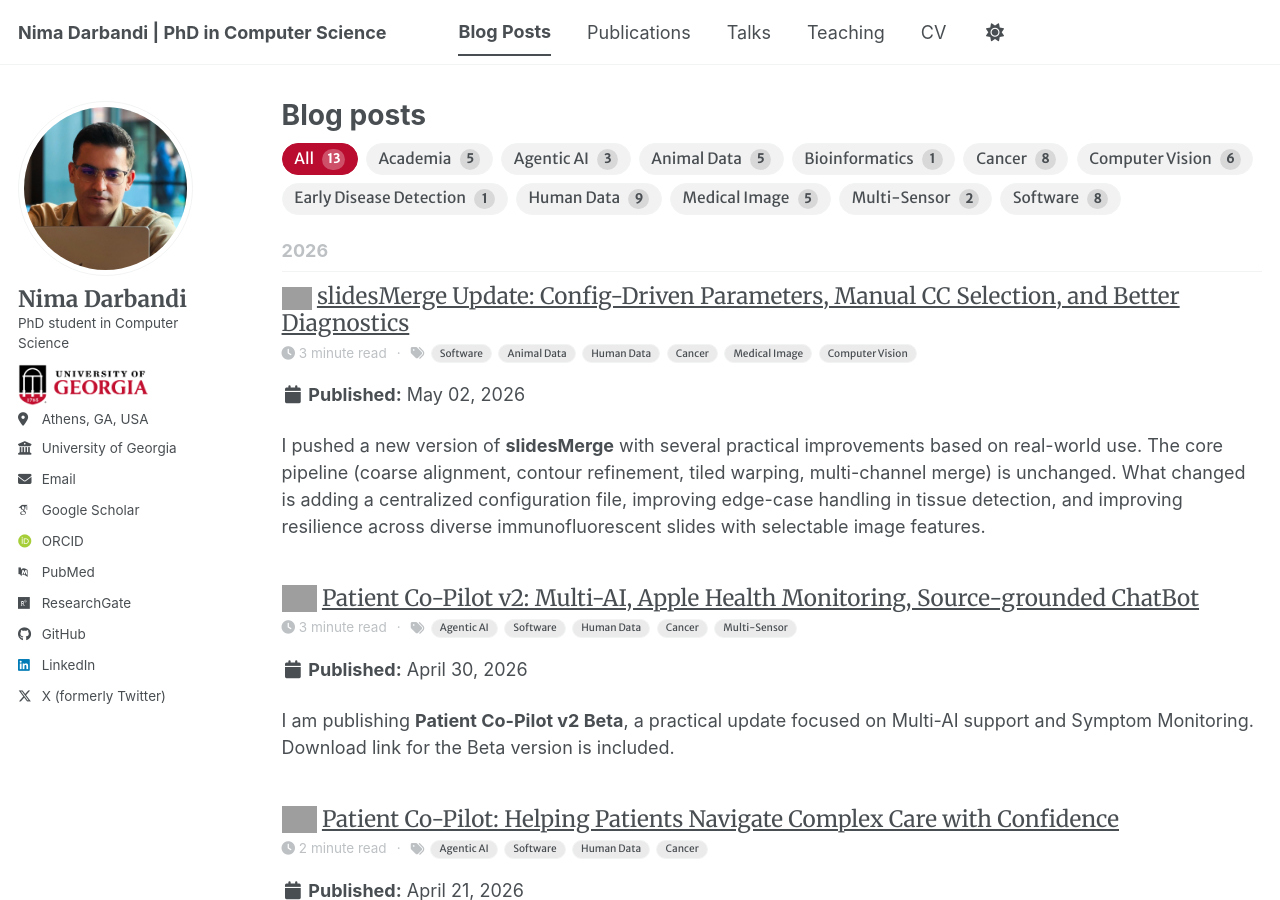
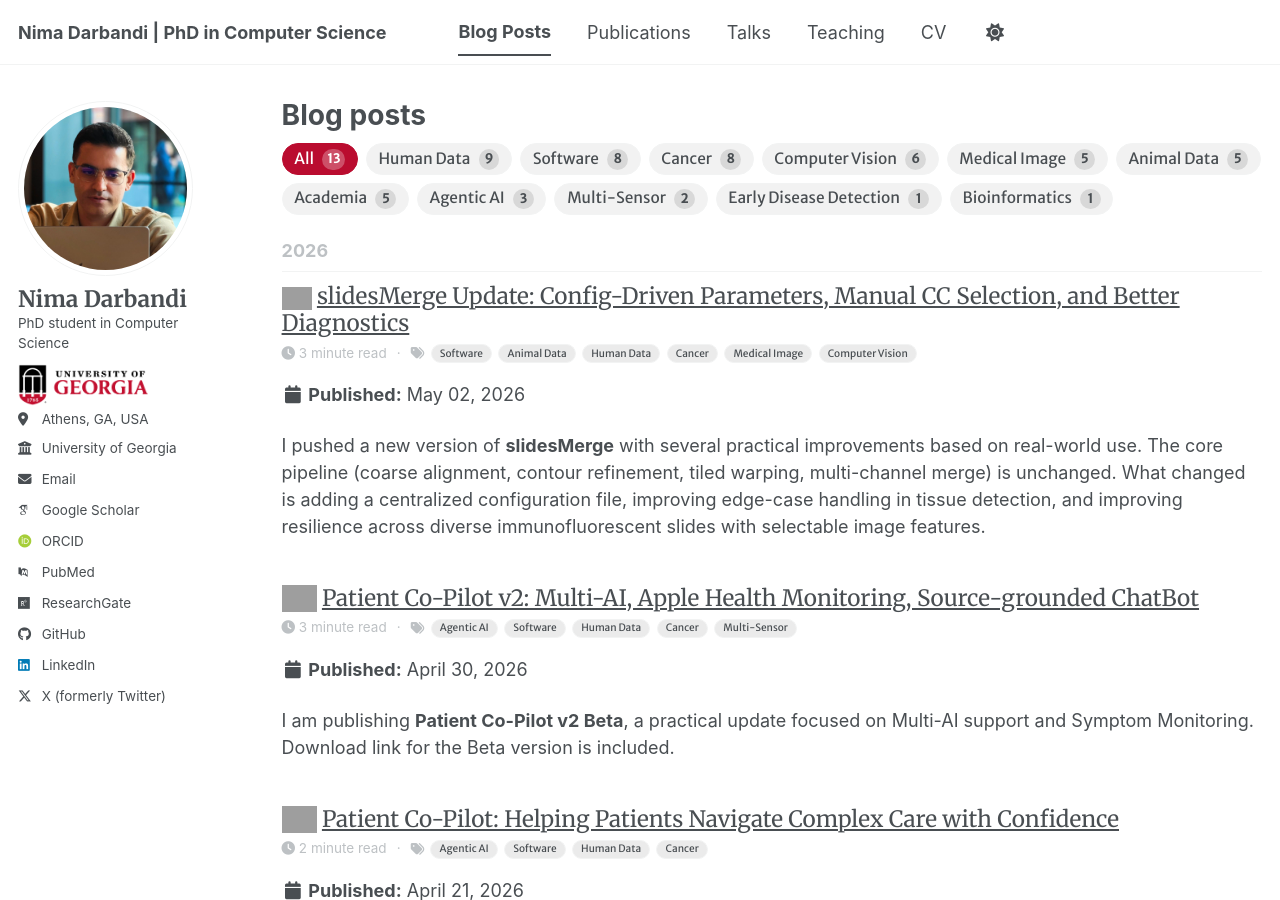
Before and after one commit to nimadarbandi/nimadarbandi.github.io, a Jekyll site: the page built from _pages/year-archive.html, in a window 1280 px wide and 900 px high. Built offline with Jekyll 4.4.1, drawn with Linux system fonts in a browser that asks for light colours; some web fonts are replaced; a script bundle is joined from its source files by our own code; library files that are not in the unit come from our copies; grey boxes are pictures that could not be loaded.

Commit message:
sorted badges for filters

```diff
--- a/_pages/year-archive.html
+++ b/_pages/year-archive.html
@@ -70,8 +70,7 @@
   }
 </style>
 
-<div id="post-skill-filter" class="post-skill-filter" aria-label="Filter posts by skill">
-  <button type="button" data-skill="all" class="is-active" aria-pressed="true">All <span class="filter-count">{{ site.posts | size }}</span></button>
+{% assign skill_sort_blob = "" %}
 {% for skill in post_skills %}
   {% assign skill_trim = skill | strip %}
   {% if skill_trim != "" %}
@@ -81,7 +80,27 @@
         {% assign skill_count = skill_count | plus: 1 %}
       {% endif %}
     {% endfor %}
+    {% if skill_count < 10 %}
+      {% capture sort_key %}0{{ skill_count }}{% endcapture %}
+    {% else %}
+      {% capture sort_key %}{{ skill_count }}{% endcapture %}
+    {% endif %}
+    {% capture skill_sort_blob %}{{ skill_sort_blob }}{{ sort_key }}|||{{ skill_trim }}__ENTRY__{% endcapture %}
+  {% endif %}
+{% endfor %}
+{% assign sorted_skill_entries = skill_sort_blob | split: "__ENTRY__" | sort | reverse %}
+
+<div id="post-skill-filter" class="post-skill-filter" aria-label="Filter posts by skill">
+  <button type="button" data-skill="all" class="is-active" aria-pressed="true">All <span class="filter-count">{{ site.posts | size }}</span></button>
+  {% for entry in sorted_skill_entries %}
+    {% assign entry_trim = entry | strip %}
+    {% if entry_trim != "" %}
+      {% assign entry_parts = entry_trim | split: "|||" %}
+      {% assign skill_count = entry_parts[0] | plus: 0 %}
+      {% assign skill_trim = entry_parts[1] %}
+      {% if skill_trim != "" %}
         <button type="button" data-skill="{{ skill_trim | slugify }}" aria-pressed="false">{{ skill_trim }} <span class="filter-count">{{ skill_count }}</span></button>
+      {% endif %}
     {% endif %}
   {% endfor %}
 </div>
```
Lines whose indentation alone changed are shown as unchanged.
